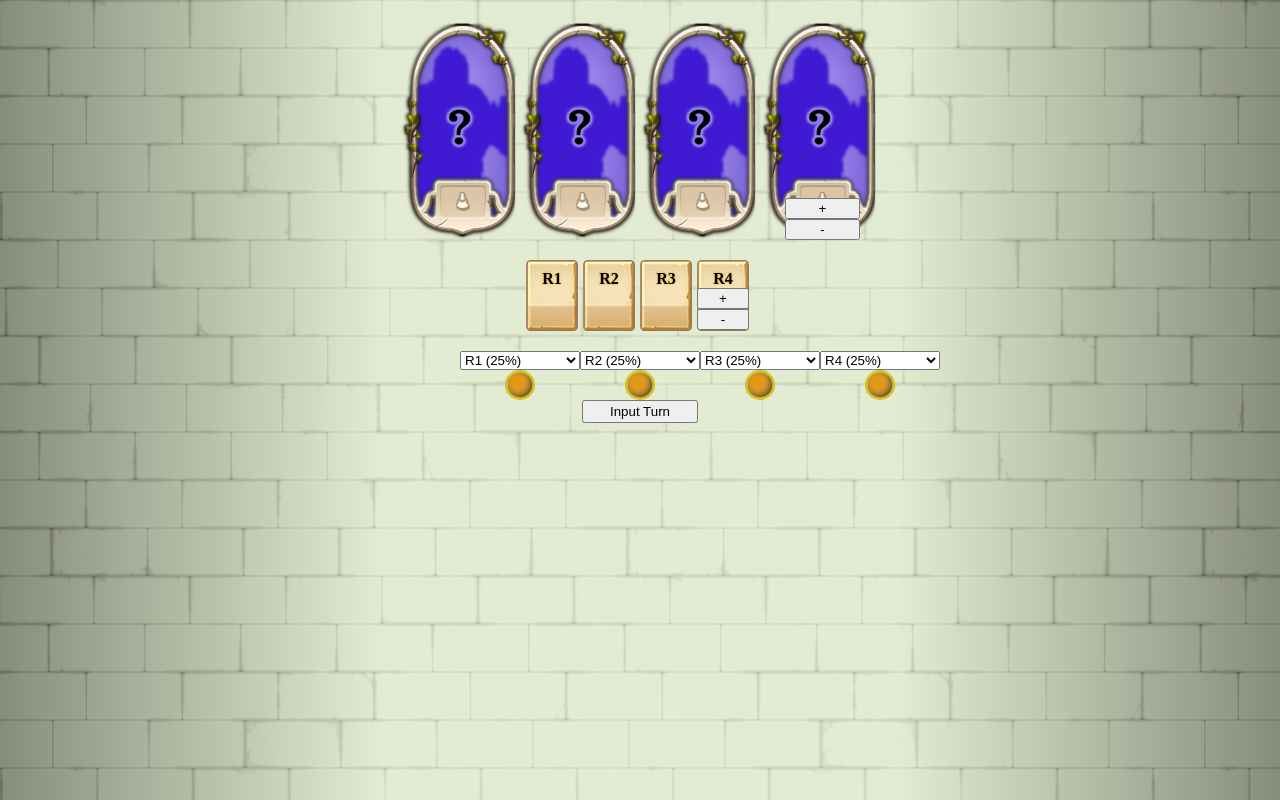
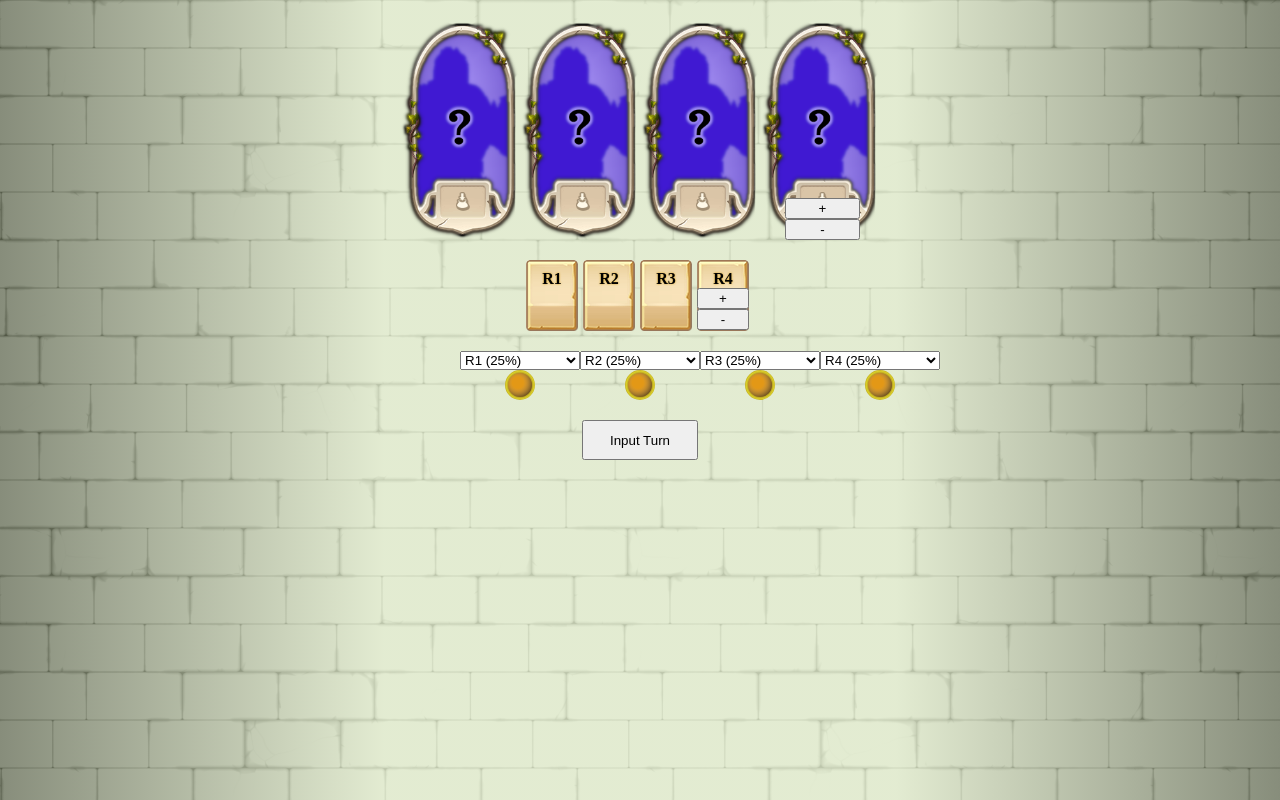
Before and after one commit to Ksp4r/FA_waypoint_optimiser, a plain HTML site: page index.html in a window 1280 px wide. Drawn offline with Linux system fonts and the light colour scheme; files that its build step writes are made by us from their sources.

Commit message:
Update Spire.css

```diff
--- a/Spire/Spire.css
+++ b/Spire/Spire.css
@@ -41,6 +41,8 @@ body{
 .turnBtn {
     width: calc(var(--pW) - 4px);
     padding: 2px;
+    height: 3em;
+    margin-top: 20px;
 }
 
 .port {
```
